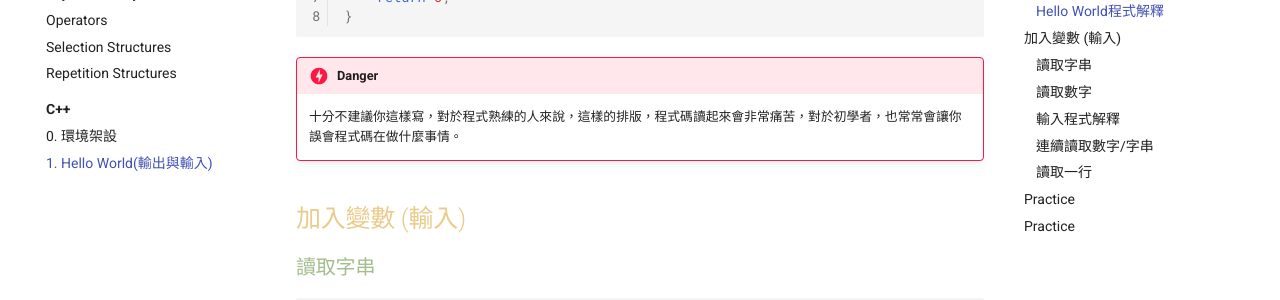
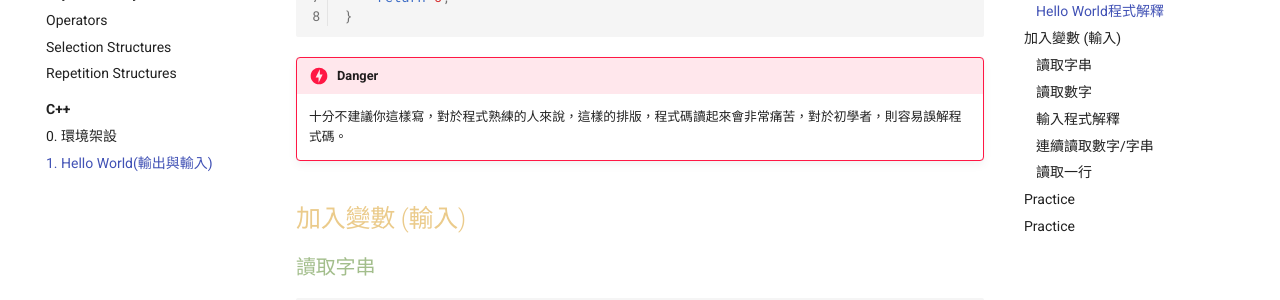
Before and after one commit to cheung4843/ZestAlgo, an MkDocs documentation site: the page built from docs/fundamental/cpp/hello_world.md, in a window 1280 px wide and 900 px high, scrolled down 1314 px. Shown: the part 151-451 px from the top of the window. Built offline with MkDocs 1.6.1 and Material for MkDocs 9.7.7, drawn with Linux system fonts in a browser that asks for light colours; comment, search, counter and statistics services are not loaded.

Commit message:
modified:   docs/fundamental/cpp/hello_world.md 修正： 對於初學者，則容易誤解程式碼。

````diff
--- a/docs/fundamental/cpp/hello_world.md
+++ b/docs/fundamental/cpp/hello_world.md
@@ -73,7 +73,7 @@ int main(){
 ```
 
 !!! danger
-    十分不建議你這樣寫，對於程式熟練的人來說，這樣的排版，程式碼讀起來會非常痛苦，對於初學者，也常常會讓你誤會程式碼在做什麼事情。
+    十分不建議你這樣寫，對於程式熟練的人來說，這樣的排版，程式碼讀起來會非常痛苦，對於初學者，則容易誤解程式碼。
 
 ## 加入變數 (輸入)
 
````
